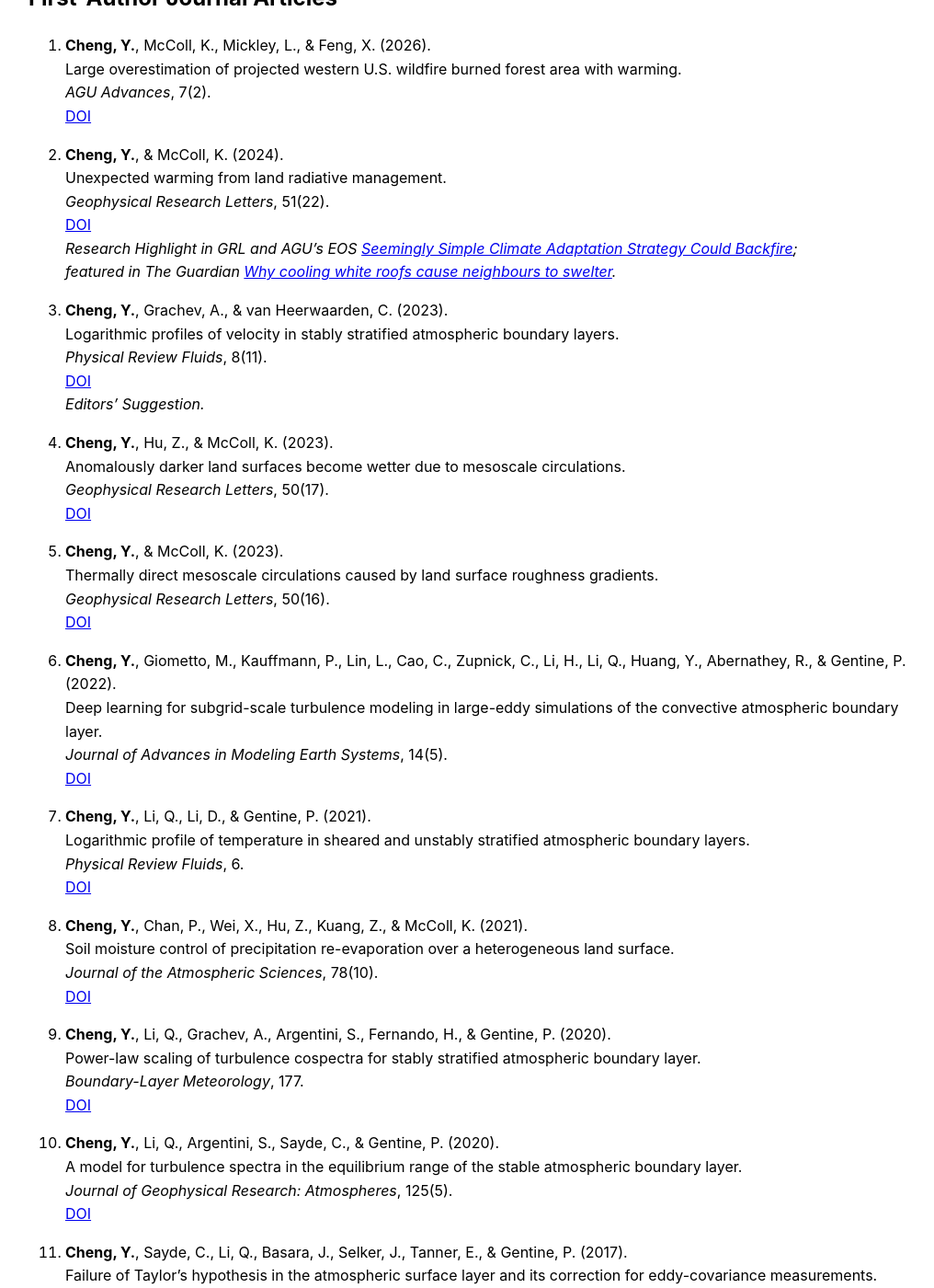
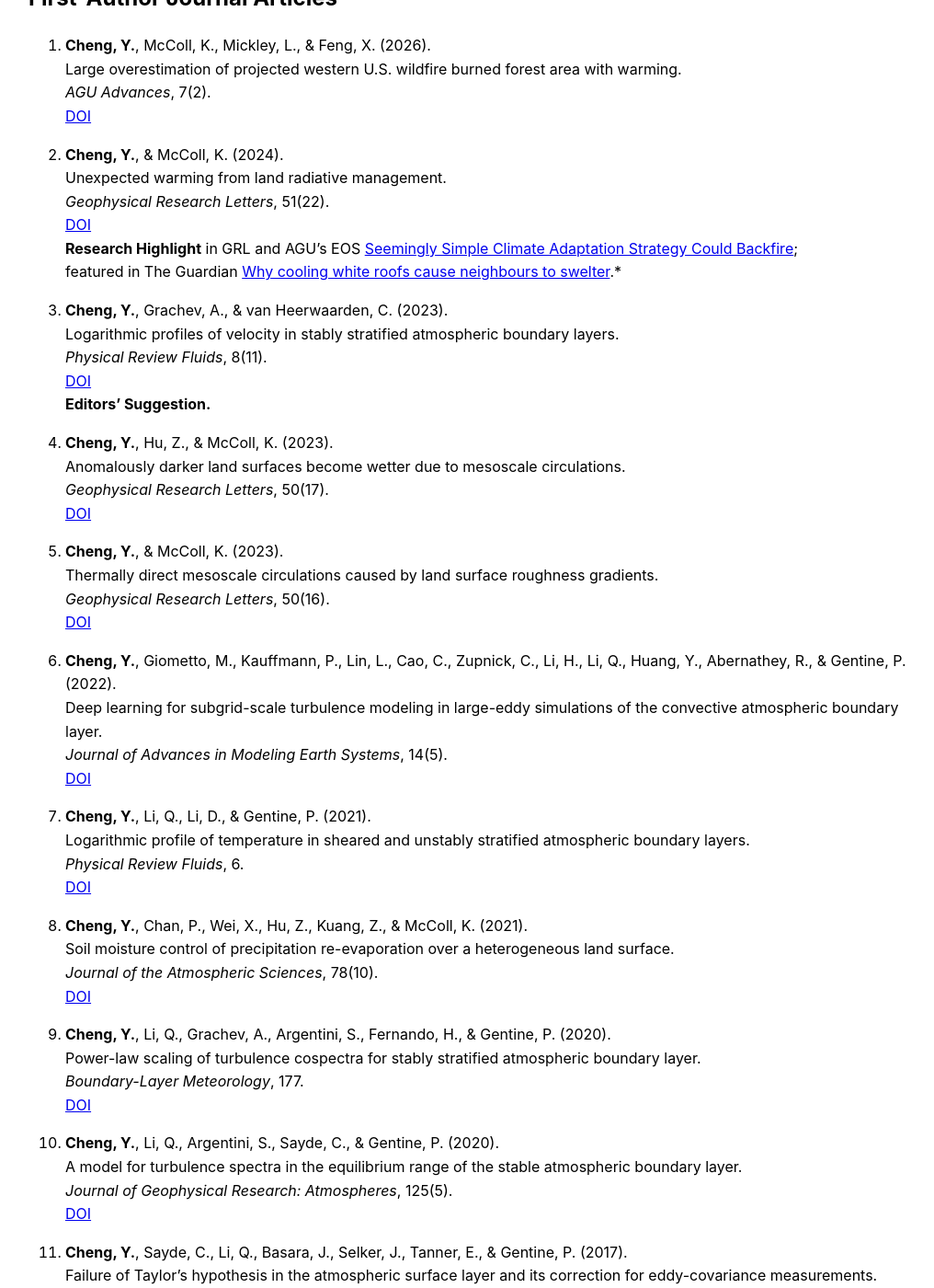
Before and after one commit to yc2965/yc2965.github.io, a Jekyll site: the page built from publications.md, in a window 1280 px wide and 1400 px high, scrolled down 263 px. Shown: the whole window at 92% size, without its empty margins (129-1145 px from the left). Built offline with Jekyll 4.4.1, drawn with Linux system fonts in a browser that asks for light colours; some of the changed text lies outside the part shown.

```diff
--- a/publications.md
+++ b/publications.md
@@ -16,14 +16,14 @@ title: Publications
    Unexpected warming from land radiative management.
    *Geophysical Research Letters*, 51(22).
    [DOI](https://doi.org/10.1029/2024GL112433)
-   *Research Highlight in GRL and AGU’s EOS [Seemingly Simple Climate Adaptation Strategy Could Backfire](https://eos.org/research-spotlights/seemingly-simple-climate-adaptation-strategy-could-backfire);
+   **Research Highlight** in GRL and AGU’s EOS [Seemingly Simple Climate Adaptation Strategy Could Backfire](https://eos.org/research-spotlights/seemingly-simple-climate-adaptation-strategy-could-backfire);
    featured in The Guardian [Why cooling white roofs cause neighbours to swelter](https://www.theguardian.com/news/2024/dec/05/weatherwatch-why-cooling-white-roofs-cause-neighbours-to-swelter).*
 
 1. **Cheng, Y.**, Grachev, A., & van Heerwaarden, C. (2023).
    Logarithmic profiles of velocity in stably stratified atmospheric boundary layers.
    *Physical Review Fluids*, 8(11).
    [DOI](https://doi.org/10.1103/PhysRevFluids.8.114602)
-   *Editors’ Suggestion.*
+   **Editors’ Suggestion.**
 
 1. **Cheng, Y.**, Hu, Z., & McColl, K. (2023).
    Anomalously darker land surfaces become wetter due to mesoscale circulations.
@@ -64,7 +64,7 @@ title: Publications
     Failure of Taylor's hypothesis in the atmospheric surface layer and its correction for eddy-covariance measurements.
     *Geophysical Research Letters*, 44(9).
     [DOI](https://doi.org/10.1002/2017GL073499)
-    *Research Highlight in GRL and AGU’s EOS [Global Atmospheric Observations May Need Tweaking for Turbulence](https://eos.org/research-spotlights/global-atmospheric-observations-may-need-tweaking-for-turbulence).*
+    **Research Highlight** in GRL and AGU’s EOS [Global Atmospheric Observations May Need Tweaking for Turbulence](https://eos.org/research-spotlights/global-atmospheric-observations-may-need-tweaking-for-turbulence).*
 
 
 ---
```
